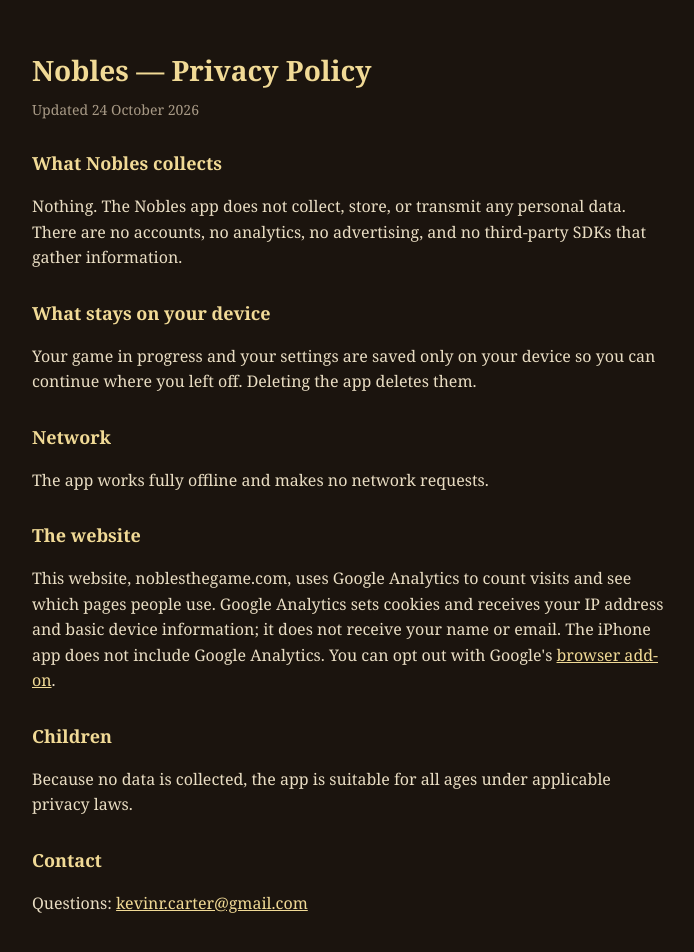
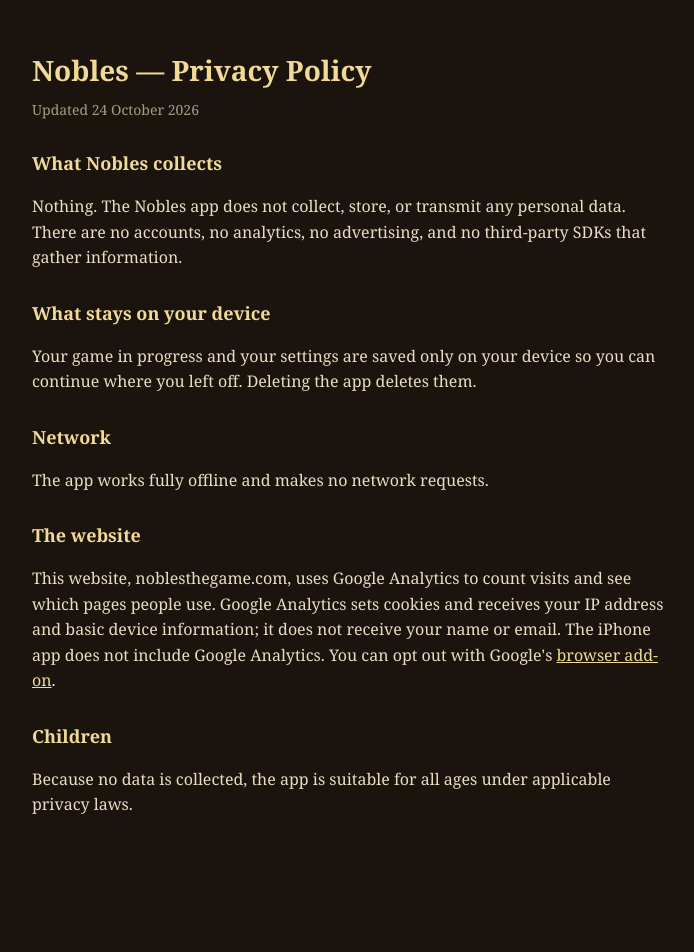
Before and after one commit to kevinrcartercodes/nobles-game, a plain HTML site: page privacy.html in a window 1280 px wide. Shown: the whole page, without its empty margins (288-982 px from the left). After the commit the page ends 882 px from the top, so only its background shows below. Drawn offline with Linux system fonts and the light colour scheme.

Commit message:
Privacy page: remove personal email
Co-Authored-By: Claude Opus 5.5 <noreply@anthropic.com>
Claude-Session: https://claude.ai/code/session_013UHz11h8w1dTcYfpPWDX98

```diff
--- a/privacy.html
+++ b/privacy.html
@@ -34,9 +34,6 @@
 
   <h2>Children</h2>
   <p>Because no data is collected, the app is suitable for all ages under applicable privacy laws.</p>
-
-  <h2>Contact</h2>
-  <p>Questions: <a href="mailto:kevinr.carter@gmail.com">kevinr.carter@gmail.com</a></p>
 </main>
 </body>
 </html>
```
